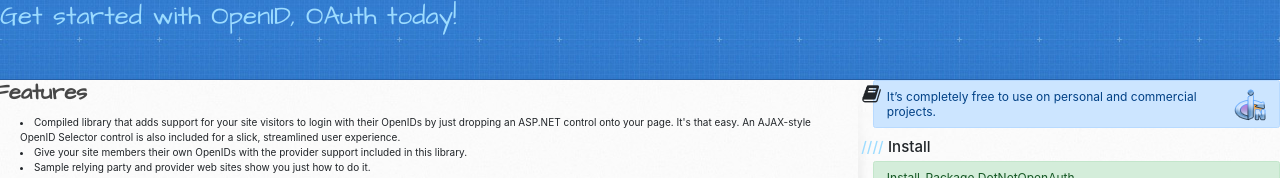
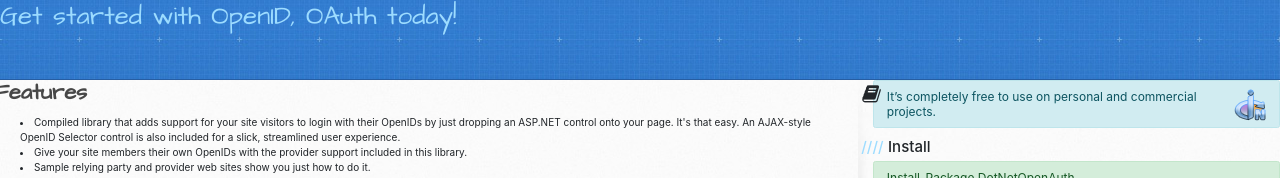
Before and after one commit to DotNetOpenAuth/dotnetopenauth.github.io, a plain HTML site: page index.html in a window 1280 px wide. Shown: the part 121-299 px from the top of the page. Drawn offline with nearby package versions, Linux system fonts and the light colour scheme.

Commit message:
Update index.html

```diff
--- a/index.html
+++ b/index.html
@@ -49,7 +49,7 @@
             </section>
 
             <aside id="sidebar" class="col-md-4">
-                <div class="alert alert-primary" id="freebeer">
+                <div class="alert alert-info" id="freebeer">
                     <img src="images/dnoa-logo_32x32.png" width="32" height="32" align="right" hspace="5"></img>
                     It’s completely free to use on personal and commercial projects.
                 </div>
```
